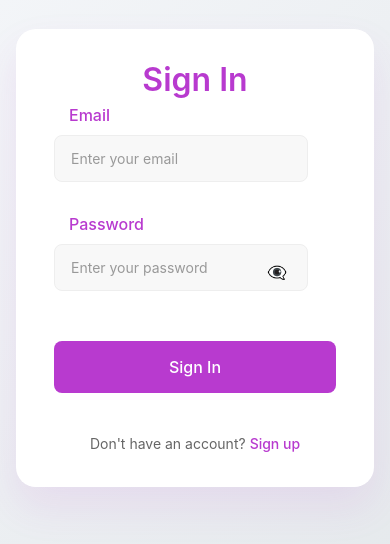
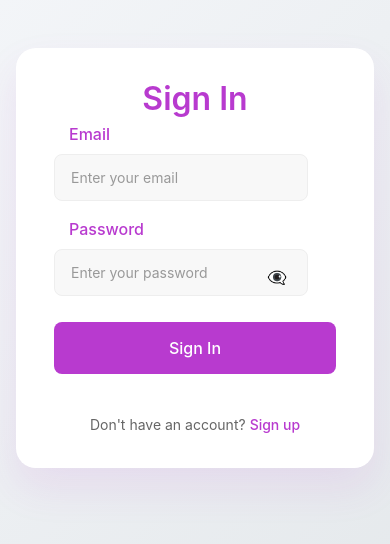
Before and after one commit to omar-ahmed2/desktop-real-time-chat-pp, a React (Vite) app in the folder desktop-real-time-chat-app/: page / in a window 390 px wide. Shown: the part 164-708 px from the top of the page. Built offline with nearby package versions, Linux system fonts and the light colour scheme.

Commit message:
feat: Remove verification component and associated styles; adjust routing in App component

```diff
--- a/desktop-real-time-chat-app/src/App.jsx
+++ b/desktop-real-time-chat-app/src/App.jsx
@@ -3,7 +3,6 @@
 import SignIn from './components/login/signup/SignIn/SignIn';
 import SignUp from './components/login/signup/SignUp/SignUp';
 
-import Verification from './components/login/signup/Verification/Verification';
 import Submission from './components/login/signup/Submission/Submission';
 import ChatLayout from './components/Chat/ChatLayout';
 import Settings from "./components/Settings/Settings";
@@ -21,7 +20,6 @@
         <Routes>
           <Route path="/" element={<SignIn />} />
           <Route path="/signup" element={<SignUp />} />
-          <Route path="/verification" element={<Verification />} />
           <Route path="/submission" element={<Submission />} />
           <Route path="/chat" element={<ProtectedRoute><ChatLayout /></ProtectedRoute>} />
           <Route path="/settings" element={<ProtectedRoute><Settings /></ProtectedRoute>} />
--- a/desktop-real-time-chat-app/src/components/login/signup/SignIn/SignIn.css
+++ b/desktop-real-time-chat-app/src/components/login/signup/SignIn/SignIn.css
@@ -40,6 +40,7 @@
   display: flex;
   flex-direction: column;
   gap: 8px;
+  width: 100%;
 }
 
 .input-group label {
--- a/desktop-real-time-chat-app/src/components/login/signup/Verification/Verification.css
+++ /dev/null
@@ -1,179 +0,0 @@
-.verification-container {
-  min-height: 100vh;
-  display: flex;
-  align-items: center;
-  justify-content: center;
-  padding: 20px;
-  background: transparent;
-  overflow: hidden;
-  width: 100%;
-}
-
-.card {
-  background: white;
-  border-radius: 20px;
-  padding: 60px;
-  width: 100%;
-  max-width: 600px;
-  box-shadow: 0 20px 40px rgba(184, 58, 207, 0.1);
-  position: relative;
-  display: flex;
-  flex-direction: column;
-  align-items: center;
-  backdrop-filter: blur(10px);
-  border: 1px solid rgba(255, 255, 255, 0.8);
-}
-
-.verification-title {
-  text-align: center;
-  color: #b83acf;
-  font-size: 32px;
-  margin-bottom: 20px;
-  animation: fadeIn 0.5s ease-out forwards;
-}
-
-.description {
-  text-align: center;
-  color: #666;
-  font-size: 16px;
-  margin-bottom: 40px;
-  animation: fadeIn 0.5s ease-out forwards;
-  animation-delay: 0.1s;
-  opacity: 0;
-  max-width: 320px;
-}
-
-.form-container {
-  display: flex;
-  flex-direction: column;
-  gap: 30px;
-  width: 100%;
-  align-items: center;
-}
-
-.code-inputs {
-  display: flex;
-  gap: 16px;
-  justify-content: center;
-  margin: 10px 0;
-}
-
-.code-input {
-  width: 70px;
-  height: 70px;
-  border: 2px solid #e0e0e0;
-  border-radius: 15px;
-  font-size: 32px;
-  font-weight: 600;
-  text-align: center;
-  color: #333;
-  background: white;
-  transition: all 0.3s ease;
-  opacity: 0;
-  animation: fadeIn 0.5s ease-out forwards;
-  caret-color: #b83acf;
-}
-
-.code-input:focus {
-  outline: none;
-  border-color: #b83acf;
-  box-shadow: 0 0 0 3px rgba(184, 58, 207, 0.1);
-  transform: translateY(-2px);
-}
-
-.submit-button {
-  background: #b83acf;
-  color: white;
-  border: none;
-  padding: 16px;
-  width: 100%;
-  max-width: 320px;
-  border-radius: 12px;
-  font-size: 18px;
-  font-weight: 500;
-  cursor: pointer;
-  transition: all 0.3s ease;
-  margin-top: 20px;
-  opacity: 0;
-  animation: fadeIn 0.5s ease-out forwards;
-}
-
-.submit-button:hover {
-  background: #a235b8;
-  transform: translateY(-2px);
-  box-shadow: 0 4px 15px rgba(184, 58, 207, 0.2);
-}
-
-.back-prompt {
-  text-align: center;
-  margin-top: 30px;
-  opacity: 0;
-  animation: fadeIn 0.5s ease-out forwards;
-}
-
-.back-prompt a {
-  color: #b83acf;
-  text-decoration: none;
-  font-size: 16px;
-  font-weight: 500;
-  padding: 8px 16px;
-  border-radius: 8px;
-  transition: all 0.3s ease;
-}
-
-.back-prompt a:hover {
-  background: rgba(184, 58, 207, 0.1);
-}
-
-.animate-1 { animation-delay: 0.2s; }
-.animate-2 { animation-delay: 0.3s; }
-.animate-3 { animation-delay: 0.4s; }
-.animate-4 { animation-delay: 0.5s; }
-.animate-5 { animation-delay: 0.7s; }
-.animate-6 { animation-delay: 0.8s; }
-
-@keyframes fadeIn {
-  from {
-    opacity: 0;
-    transform: translateY(10px);
-  }
-  to {
-    opacity: 1;
-    transform: translateY(0);
-  }
-}
-
-@media (max-width: 640px) {
-  .verification-container {
-    padding: 15px;
-  }
-
-  .card {
-    padding: 40px 30px;
-  }
-
-  .verification-title {
-    font-size: 28px;
-  }
-
-  .description {
-    font-size: 14px;
-    margin-bottom: 30px;
-  }
-
-  .code-inputs {
-    gap: 12px;
-  }
-
-  .code-input {
-    width: 60px;
-    height: 60px;
-    font-size: 28px;
-    border-radius: 12px;
-  }
-
-  .submit-button {
-    padding: 14px;
-    font-size: 16px;
-  }
-}
--- a/desktop-real-time-chat-app/src/components/login/signup/Verification/Verification.jsx
+++ /dev/null
@@ -1,66 +0,0 @@
-import React, { useState, useRef } from 'react';
-import { useNavigate } from 'react-router-dom';
-import './Verification.css';
-
-const Verification = () => {
-  const navigate = useNavigate();
-  const [code, setCode] = useState(['', '', '', '']);
-  const inputRefs = [useRef(), useRef(), useRef(), useRef()];
-
-  const handleChange = (index, value) => {
-    if (!/^[0-9]*$/.test(value)) return;
-
-    const newCode = [...code];
-    newCode[index] = value;
-    setCode(newCode);
-
-    // Move to next input if value is entered
-    if (value !== '' && index < 3) {
-      inputRefs[index + 1].current.focus();
-    }
-  };
-
-  const handleKeyDown = (index, e) => {
-    // Move to previous input on backspace if current input is empty
-    if (e.key === 'Backspace' && index > 0 && code[index] === '') {
-      inputRefs[index - 1].current.focus();
-    }
-  };
-
-  const handleSubmit = (e) => {
-    e.preventDefault();
-    navigate('/submission');
-  };
-
-  return (
-    <div className="verification-container">
-      <div className="card">
-        <h1 className="verification-title">Verification</h1>
-        <p className="description">
-          Enter the 4-digit code we sent to your phone
-        </p>
-        <form className="form-container" onSubmit={handleSubmit}>
-          <div className="code-inputs">
-            {code.map((digit, index) => (
-              <input
-                key={index}
-                ref={inputRefs[index]}
-                type="text"
-                maxLength={1}
-                value={digit}
-                onChange={(e) => handleChange(index, e.target.value)}
-                onKeyDown={(e) => handleKeyDown(index, e)}
-                className={`code-input animate-${index + 1}`}
-              />
-            ))}
-          </div>
-          <button type="submit" className="submit-button animate-5">
-            Send
-          </button>
-        </form>
-      </div>
-    </div>
-  );
-};
-
-export default Verification;
```
